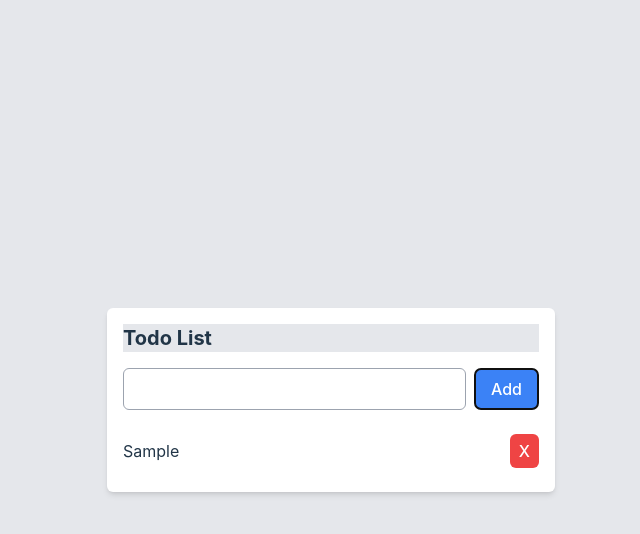
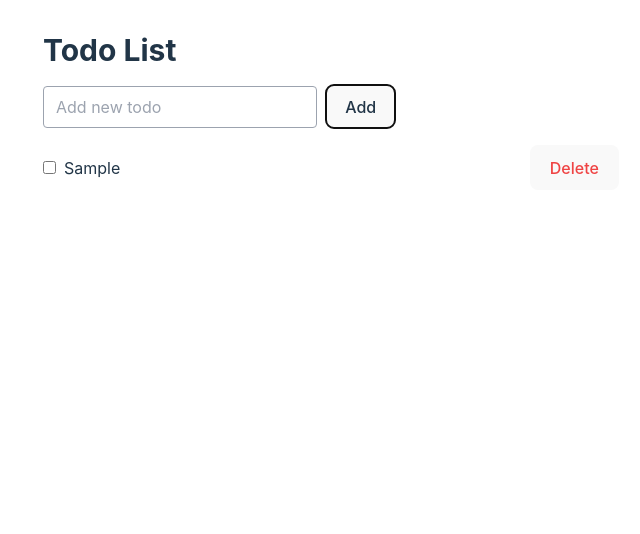
Before and after one commit to dtnam-sg/simple-todo-go, a React (Vite) app: page / in a window 1280 px wide. Both pictures are taken after typing "Sample" into the empty fields and a click on the button "Add". Shown: the top 534 px of the page, without its empty margins (309-949 px from the left). Built offline with nearby package versions, Linux system fonts and the light colour scheme.

Commit message:
seprate code

```diff
--- a/src/App.tsx
+++ b/src/App.tsx
@@ -1,90 +1,91 @@
-import React, { useState } from "react";
+import React from "react";
+import Todo from "./components/Todo/Todo";
 
-interface Todo {
-  id: number;
-  text: string;
-  completed: boolean;
-}
+const App = () => {
+  // const [todos, setTodos] = useState<Todo[]>([]);
+  // const [inputValue, setInputValue] = useState("");
 
-const App: React.FC = () => {
-  const [todos, setTodos] = useState<Todo[]>([]);
-  const [inputValue, setInputValue] = useState("");
+  // const handleInputChange = (event: React.ChangeEvent<HTMLInputElement>) => {
+  //   setInputValue(event.target.value);
+  // };
 
-  const handleInputChange = (event: React.ChangeEvent<HTMLInputElement>) => {
-    setInputValue(event.target.value);
-  };
+  // const handleAddTodo = () => {
+  //   if (inputValue.trim() === "") return;
 
-  const handleAddTodo = () => {
-    if (inputValue.trim() === "") return;
+  //   const newTodo: Todo = {
+  //     id: todos.length + 1,
+  //     text: inputValue,
+  //     completed: false
+  //   };
 
-    const newTodo: Todo = {
-      id: todos.length + 1,
-      text: inputValue,
-      completed: false
-    };
+  //   setTodos([...todos, newTodo]);
+  //   setInputValue("");
+  // };
 
-    setTodos([...todos, newTodo]);
-    setInputValue("");
-  };
+  // const handleToggleTodo = (id: number) => {
+  //   const updatedTodos = todos.map((todo) => {
+  //     if (todo.id === id) {
+  //       return {
+  //         ...todo,
+  //         completed: !todo.completed
+  //       };
+  //     } else {
+  //       return todo;
+  //     }
+  //   });
 
-  const handleToggleTodo = (id: number) => {
-    const updatedTodos = todos.map((todo) => {
-      if (todo.id === id) {
-        return {
-          ...todo,
-          completed: !todo.completed
-        };
-      } else {
-        return todo;
-      }
-    });
+  //   setTodos(updatedTodos);
+  // };
 
-    setTodos(updatedTodos);
-  };
+  // const handleRemoveTodo = (id: number) => {
+  //   const updatedTodos = todos.filter((todo) => todo.id !== id);
+  //   setTodos(updatedTodos);
+  // };
 
-  const handleRemoveTodo = (id: number) => {
-    const updatedTodos = todos.filter((todo) => todo.id !== id);
-    setTodos(updatedTodos);
-  };
+  // return (
+  //   <div className="flex flex-col items-center justify-center min-h-screen bg-gray-200">
+  //     <div className="w-full max-w-md p-4 rounded-md shadow-md bg-white">
+  //       <h2 className="text-xl font-bold mb-4">Todo List </h2>
+  //       <div className="flex">
+  //         <input
+  //           type="text"
+  //           className="flex-1 mr-2 py-2 px-4 rounded-md border border-gray-400 focus:outline-none focus:ring-2 focus:ring-blue-500"
+  //           value={inputValue}
+  //           onChange={handleInputChange}
+  //         />
+  //         <button
+  //           className="bg-blue-500 hover:bg-blue-700 text-white py-2 px-4 rounded-md"
+  //           onClick={handleAddTodo}
+  //         >
+  //           Add
+  //         </button>
+  //       </div>
+  //       <ul className="mt-4">
+  //         {todos.map((todo) => (
+  //           <li key={todo.id} className="flex items-center justify-between py-2">
+  //             <input type="checkbox" className="mr-2" onClick={() => handleToggleTodo(todo.id)}/>
+  //             <span
+  //               className={`flex-1 ${todo.completed ? "line-through text-gray-500" : ""}`}
 
+  //             >
+  //               {todo.text}
+  //             </span>
+  //             <button
+  //               className="bg-red-500 hover:bg-red-700 text-white py-1 px-2 rounded-md"
+  //               onClick={() => handleRemoveTodo(todo.id)}
+  //             >
+  //               X
+  //             </button>
+  //           </li>
+  //         ))}
+  //       </ul>
+  //     </div>
+  //   </div>
+  // );
   return (
-    <div className="flex flex-col items-center justify-center min-h-screen bg-gray-200">
-      <div className="w-full max-w-md p-4 rounded-md shadow-md bg-white">
-        <h2 className="text-xl font-bold mb-4 bg-gray-200">Todo List </h2>
-        <div className="flex">
-          <input
-            type="text"
-            className="flex-1 mr-2 py-2 px-4 rounded-md border border-gray-400 focus:outline-none focus:ring-2 focus:ring-blue-500"
-            value={inputValue}
-            onChange={handleInputChange}
-          />
-          <button
-            className="bg-blue-500 hover:bg-blue-700 text-white py-2 px-4 rounded-md"
-            onClick={handleAddTodo}
-          >
-            Add
-          </button>
-        </div>
-        <ul className="mt-4">
-          {todos.map((todo) => (
-            <li key={todo.id} className="flex items-center justify-between py-2">
-              <span
-                className={`flex-1 ${todo.completed ? "line-through text-gray-500" : ""}`}
-                onClick={() => handleToggleTodo(todo.id)}
-              >
-                {todo.text}
-              </span>
-              <button
-                className="bg-red-500 hover:bg-red-700 text-white py-1 px-2 rounded-md"
-                onClick={() => handleRemoveTodo(todo.id)}
-              >
-                X
-              </button>
-            </li>
-          ))}
-        </ul>
-      </div>
-    </div>
+    <>
+      <Todo />
+    </>
   );
 };
 
--- /dev/null
+++ b/src/components/Todo/Todo.tsx
@@ -0,0 +1,45 @@
+import React, { useState } from "react";
+import { ITodo } from "../../model/todo.model";
+import TodoForm from "./TodoForm";
+import TodoList from "./TodoList";
+
+const TODO_KEY = "todos";
+
+const Todo = () => {
+  const [todos, setTodos] = useState<ITodo[]>([]);
+
+  const addTodo = (text: string) => {
+    const newTodo: ITodo = { id: Date.now(), text, completed: false };
+    setTodos((preTodos) => [...preTodos, newTodo]);
+  };
+
+  const handleToggleTodo = (id: number) => {
+    const updatedTodos = todos.map((todo) => {
+      if (todo.id === id) {
+        return { ...todo, completed: !todo.completed };
+      } else {
+        return todo;
+      }
+    });
+    setTodos(updatedTodos);
+  };
+
+  const handleDeleteTodo = (id: number) => {
+    const filteredTodos = todos.filter((todo) => todo.id !== id);
+    setTodos(filteredTodos);
+  };
+
+  return (
+    <div className="container mx-auto mt-8 max-w-xl">
+      <h1 className="text-3xl font-bold mb-4">Todo List</h1>
+      <TodoForm addTodo={addTodo} />
+      <TodoList
+        todos={todos}
+        onToggleTodo={handleToggleTodo}
+        onDeleteTodo={handleDeleteTodo}
+      />
+    </div>
+  );
+};
+
+export default Todo;
--- /dev/null
+++ b/src/components/Todo/TodoForm.tsx
@@ -0,0 +1,34 @@
+import React, { useState } from "react";
+import { ITodoFormProps } from "../../model/todo.model";
+
+const TodoForm = ({ addTodo }: ITodoFormProps) => {
+  const [text, setText] = useState("");
+
+  const handleChangeValue = (e) => {
+    setText(e.target.value);
+  };
+
+  const handleSubmit = (e) => {
+    e.preventDefault();
+    if (!text || text.trim() === "") return;
+    addTodo(text);
+    setText("");
+  };
+
+  return (
+    <div className="flex mb-4">
+      <form onSubmit={handleSubmit}>
+        <input
+          type='text'
+          value={text}
+          onChange={handleChangeValue}
+          placeholder='Add new todo'
+          className="flex-1 mr-2 py-2 px-3 border border-gray-400 rounded"
+        />
+        <button type='submit'>Add</button>
+      </form>
+    </div>
+  );
+};
+
+export default TodoForm;
--- /dev/null
+++ b/src/components/Todo/TodoItem.tsx
@@ -0,0 +1,33 @@
+import React from "react";
+import { ITodoItemProps } from "../../model/todo.model";
+
+const TodoItem = ({ todo, onToggleTodo, onDeleteTodo }: ITodoItemProps) => {
+  const handleToggleTodo = () => {
+    onToggleTodo(todo.id);
+  };
+  const handleDeleteTodo = () => {
+    onDeleteTodo(todo.id);
+  };
+
+  return (
+    <li className='flex items-center mb-2'>
+      <input
+        type='checkbox'
+        checked={todo.completed}
+        onChange={handleToggleTodo}
+        className='mr-2'
+      />
+      <span
+        className={`flex-1 ${
+          todo.completed ? "line-through text-gray-500" : ""
+        }`}>
+        {todo.text}
+      </span>
+      <button className='text-red-500' onClick={handleDeleteTodo}>
+        Delete
+      </button>
+    </li>
+  );
+};
+
+export default TodoItem;
--- /dev/null
+++ b/src/components/Todo/TodoList.tsx
@@ -0,0 +1,23 @@
+import React from "react";
+import { ITodoListProps } from "../../model/todo.model";
+import TodoItem from "./TodoItem";
+
+const TodoList = ({ todos, onDeleteTodo, onToggleTodo }: ITodoListProps) => {
+  if (todos.length === 0) {
+    return <div className='text-center'>No todos.</div>;
+  }
+  return (
+    <ul className="mt-4">
+      {todos.map((todo) => (
+        <TodoItem
+          key={todo.id}
+          todo={todo}
+          onToggleTodo={onToggleTodo}
+          onDeleteTodo={onDeleteTodo}
+        />
+      ))}
+    </ul>
+  );
+};
+
+export default TodoList;
```
Also changed, not shown: src/model/todo.model.ts (added, +21 -0 lines).
